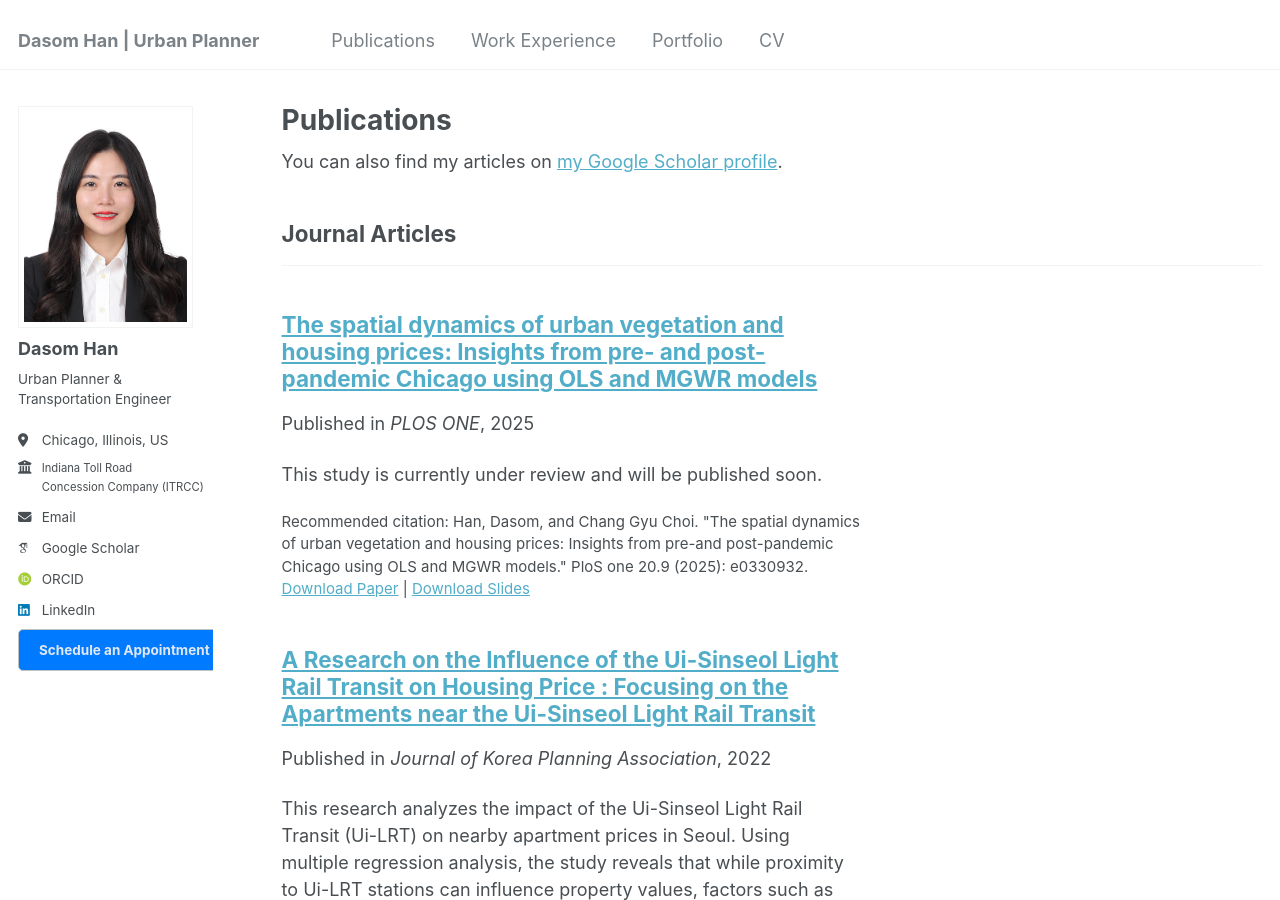
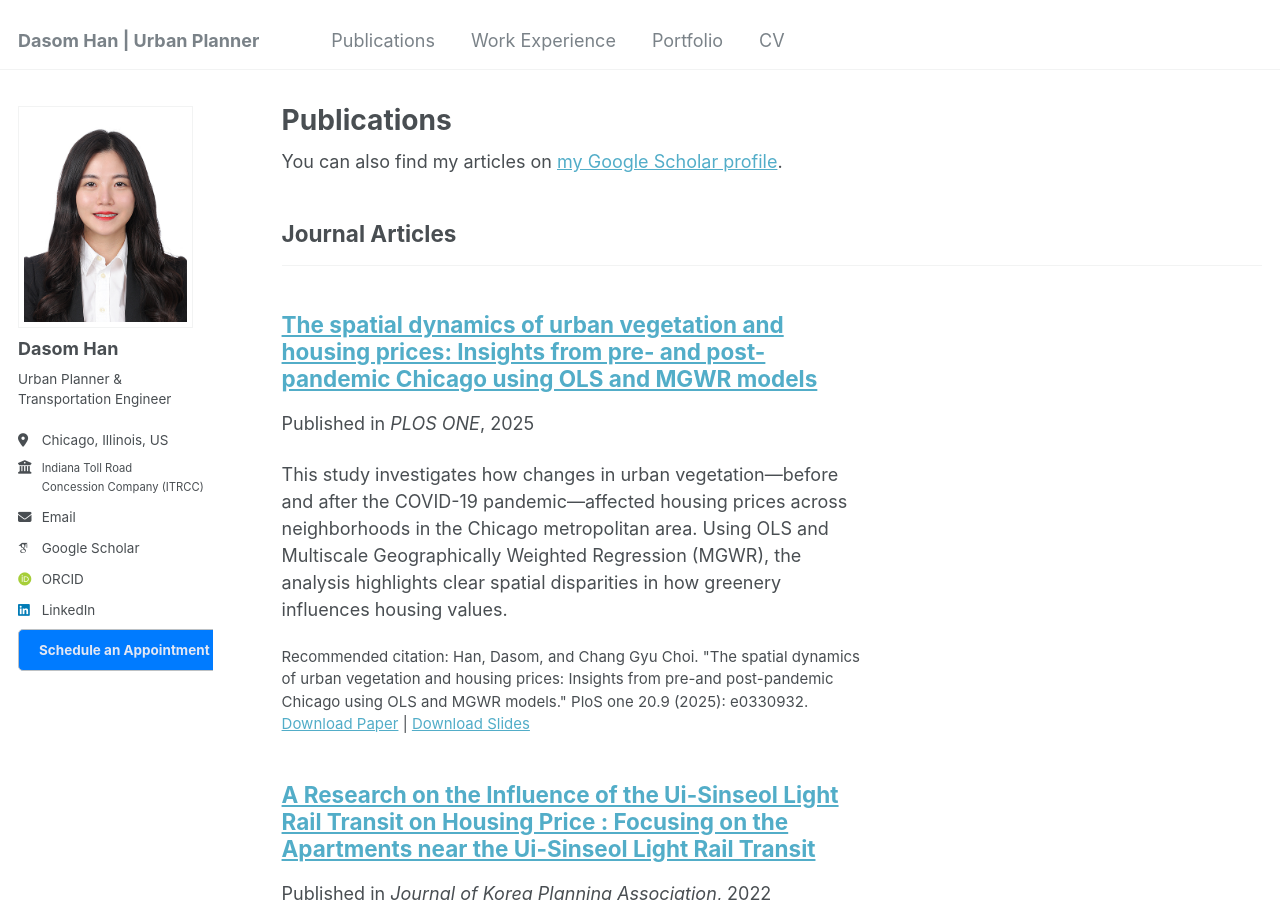
Before and after one commit to dasomh/dasomh.github.io, a Jekyll site: the page built from _pages/publications.html, in a window 1280 px wide and 900 px high. Built offline with Jekyll 4.4.1, drawn with Linux system fonts in a browser that asks for light colours; some web fonts are replaced.

Commit message:
Update 2015-10-01-paper-title-number-3.md

```diff
--- a/_publications/2015-10-01-paper-title-number-3.md
+++ b/_publications/2015-10-01-paper-title-number-3.md
@@ -3,7 +3,7 @@ title: "The spatial dynamics of urban vegetation and housing prices: Insights fr
 collection: publications
 category: manuscripts
 permalink: /publication/2015-10-01-paper-title-number-3
-excerpt: 'This study is currently under review and will be published soon.'
+excerpt: 'This study investigates how changes in urban vegetation—before and after the COVID-19 pandemic—affected housing prices across neighborhoods in the Chicago metropolitan area. Using OLS and Multiscale Geographically Weighted Regression (MGWR), the analysis highlights clear spatial disparities in how greenery influences housing values.'
 date: 2025-09-05
 venue: 'PLOS ONE'
 slidesurl: 'http://dasomh.github.io/files/240430Urban Vegetation Change and Its Impact on Housing Prices_Final.pdf'
```
